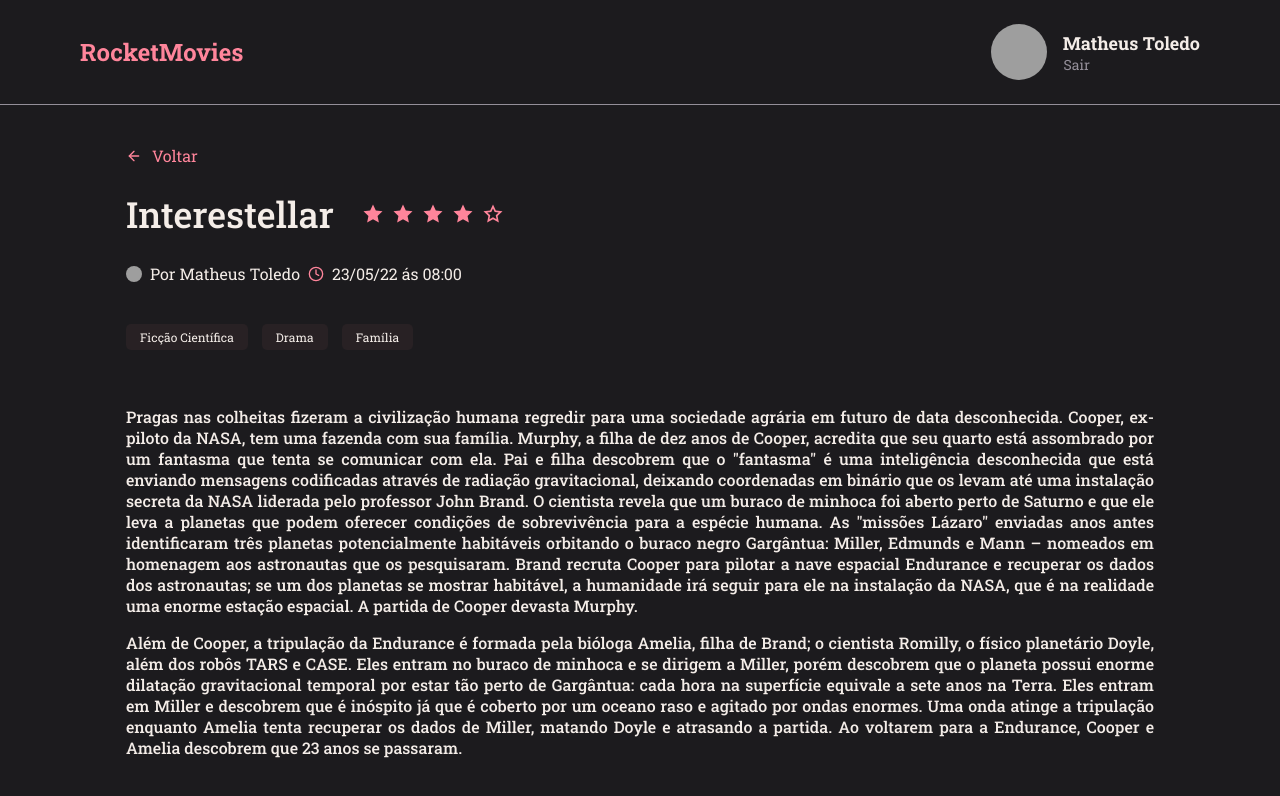
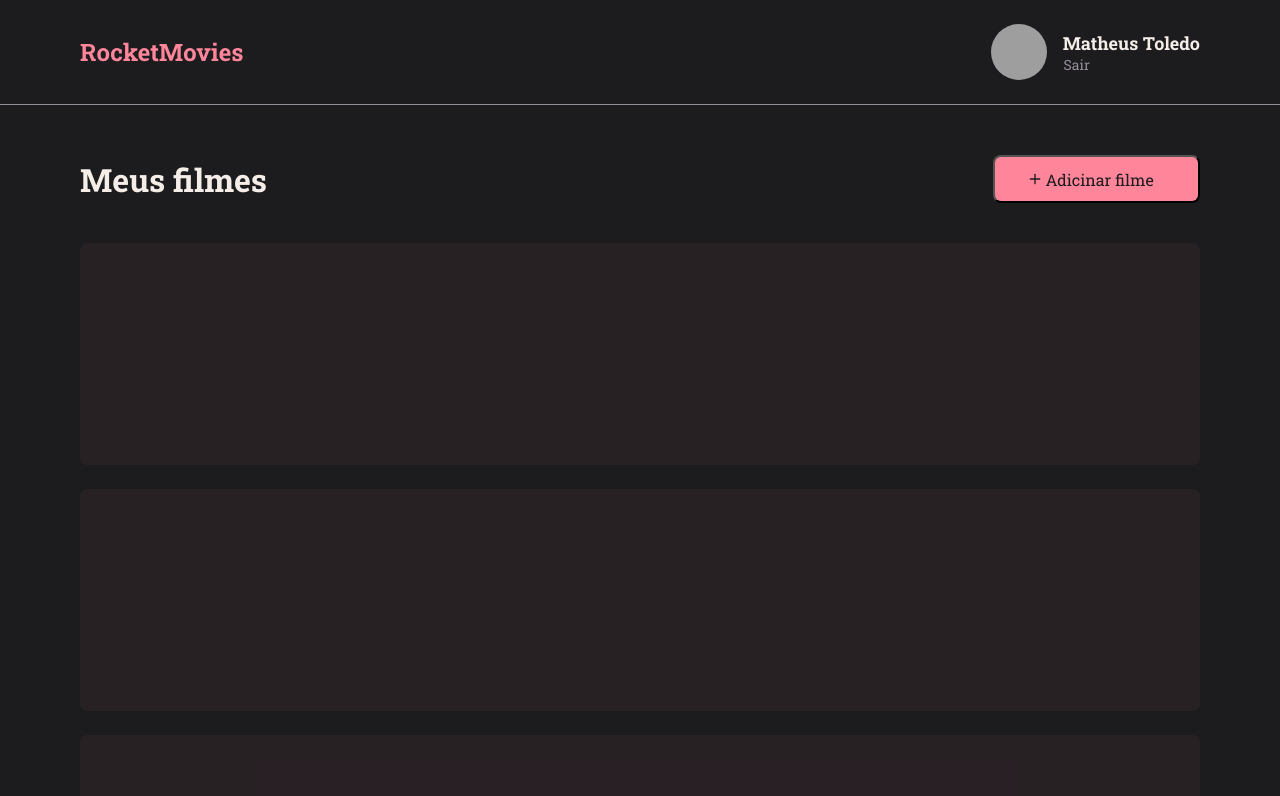
Before and after one commit to MatheusToledo246/RocketMovies, a React (Vite) app in the folder Rocket Movies/: page / in a window 1280 px wide. Shown: the top 796 px of the page. Built offline with nearby package versions, Linux system fonts and the light colour scheme; grey boxes are pictures that could not be loaded.

Commit message:
created page home

```diff
--- a/Rocket Movies/src/main.jsx
+++ b/Rocket Movies/src/main.jsx
@@ -6,13 +6,13 @@ import theme from './styles/theme.js'
 
 import GlobalStyle from './styles/global.js';
 
-import { Details } from './pages/Details';
+import { Home } from './pages/Home';
 
 ReactDOM.createRoot(document.getElementById('root')).render(
   <React.StrictMode>
     <ThemeProvider theme={theme}>
     <GlobalStyle />
-    <Details />
+    <Home />
     </ThemeProvider>
   </React.StrictMode>
 )
--- /dev/null
+++ b/Rocket Movies/src/pages/Home/index.jsx
@@ -0,0 +1,35 @@
+import {Container, Search, Brand, Content, NewNote} from './styles'
+import { Header } from '../../components/Header';
+import {FiPlus} from 'react-icons/fi'
+
+export function Home() {
+    return(
+        <Container>
+            <Header />
+
+            <Brand>
+                <h1>Meus filmes</h1>
+                <NewNote>
+                    <FiPlus />
+                    <p>Adicinar filme</p>
+                </NewNote>
+            </Brand>
+
+            <Search>
+
+            </Search>
+
+            <Content>
+
+            </Content>
+            <Content>
+
+            </Content>
+            <Content>
+
+            </Content>
+
+
+            </Container>
+    )
+}
--- /dev/null
+++ b/Rocket Movies/src/pages/Home/styles.js
@@ -0,0 +1,48 @@
+import styled from "styled-components";
+
+export const Container = styled.div`
+    width: 100%;
+    height: 100vh;
+
+`;
+export const Brand = styled.div`
+    display: flex;
+    justify-content: space-between;
+
+    align-items: center;
+    padding: 0 80px;
+    margin-top: 50px;
+    margin-bottom: 40px;
+`;
+export const Search = styled.div`
+
+`;
+export const Content = styled.div`
+    height: 222px;
+    margin: 0 80px 24px;
+    border-radius: 8px;
+    background-color: ${({ theme }) => theme.COLORS.RED_900};
+
+`;
+export const NewNote = styled.button`
+    width: 207px;
+    height: 48px;
+
+    display: flex;
+    align-items: center;
+    padding: 0 32px;
+
+    border-radius: 8px;
+    background-color: ${({ theme }) => theme.COLORS.RED};
+    color: ${({ theme }) => theme.COLORS.BACKGROUND_900};
+
+    > p {
+
+    }
+
+    > svg {
+        width: 16px;
+        height: 16px;
+        margin-right: 2.5px;
+    }
+`;
--- a/Rocket Movies/src/styles/theme.js
+++ b/Rocket Movies/src/styles/theme.js
@@ -7,6 +7,8 @@ export default {
       BACKGROUND_BUTTON: "0D0C0F",
 
       RED: "#FF859B",
+      RED_900: "RGB(255, 133, 155, 5%)",
+
 
       GRAY_100: "#948F99",
       GRAY_300: "#999591",
```
